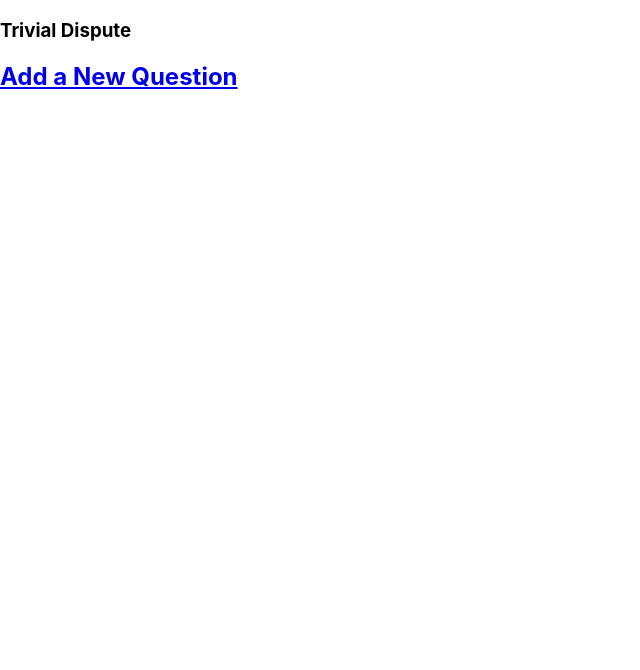
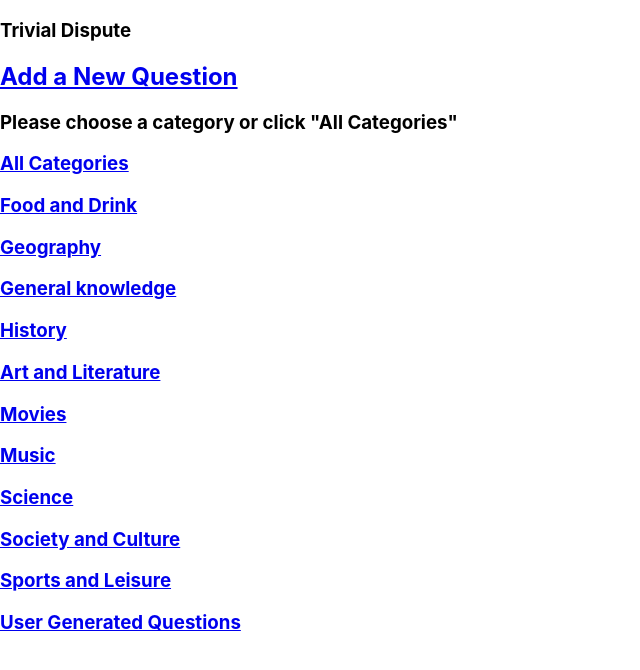
Before and after one commit to KarrarQ/trivialdispute, a React (Create React App) app: page / in a window 1280 px wide. Shown: the top 670 px of the page, without its empty margins (0-640 px from the left). Built offline with nearby package versions, Linux system fonts and the light colour scheme.

Commit message:
Added link to categories map function

```diff
--- a/src/components/TriviaContainer/TriviaContainer.js
+++ b/src/components/TriviaContainer/TriviaContainer.js
@@ -1,20 +1,26 @@
 import React from 'react';
 import CategoryCard from '../CategoryCard/CategoryCard'
+import { Link } from 'react-router-dom'
 
 const TriviaContainer = () => {
   const categories = ['All Categories', 'Food and Drink', 'Geography', 'General knowledge', 'History', 'Art and Literature', 'Movies', 'Music', 'Science', 'Society and Culture', 'Sports and Leisure', 'User Generated Questions']
   let i = 0;
   const triviaCategories = categories.map((category) => {
-    return (
+    return <Link key={i++} to={`/${category}`}>
         <CategoryCard
-            catergoryName ={category}
-            key ={i}
+            categoryName ={category}
+            key ={i++}
         />
-    )
+    </Link>
   })
   return (
     <section className="trivia-container">
+      <div className='trivia-container-text'>
+        <h3>Please choose a category or click "All Categories"</h3>
+      </div>
+      <div className='trivia-category-cards'>
       {triviaCategories}
+      </div>
     </section>
   )
 }
```
